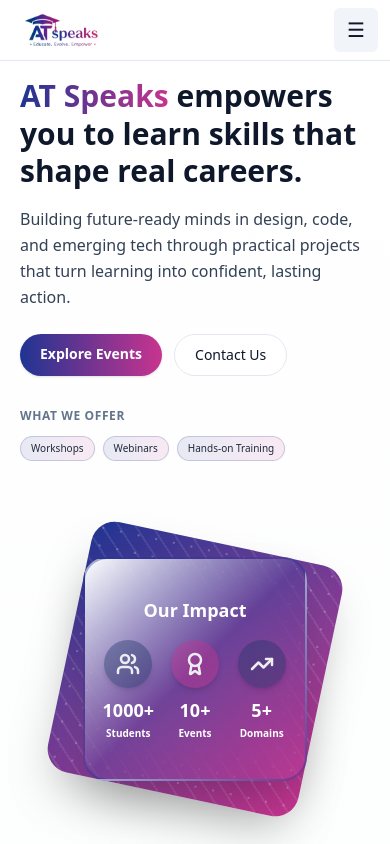
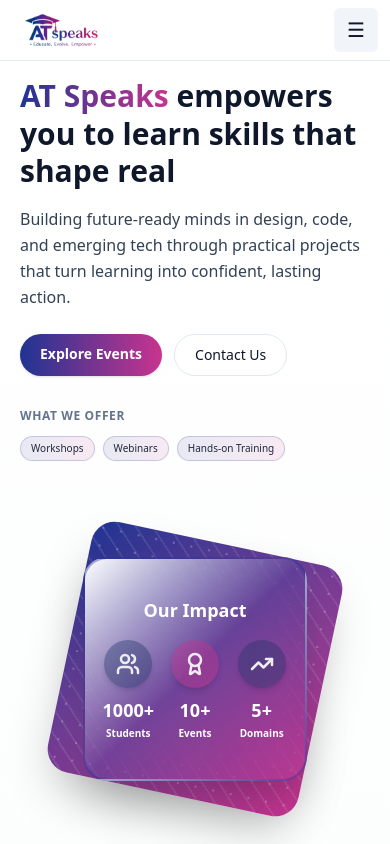
Before and after one commit to Atchaya-Senthilkumaran/atspeaks, a React (Vite) app: page / in a window 390 px wide. Shown: the top 844 px of the page. Built offline with nearby package versions, Linux system fonts and the light colour scheme; no server answers.

Commit message:
mobile resp13

```diff
--- a/src/components/Hero.jsx
+++ b/src/components/Hero.jsx
@@ -18,7 +18,7 @@ export default function Hero() {
           <span className="bg-gradient-to-r from-[#1f3492] to-[#c8348f] bg-clip-text text-transparent">
             AT Speaks
           </span>{" "}empowers
-           you to learn skills that shape real careers.
+           you to learn skills that shape real
           <br />
           <span className="text-slate-900">
             {/* Skills that shape real careers. */}
```
